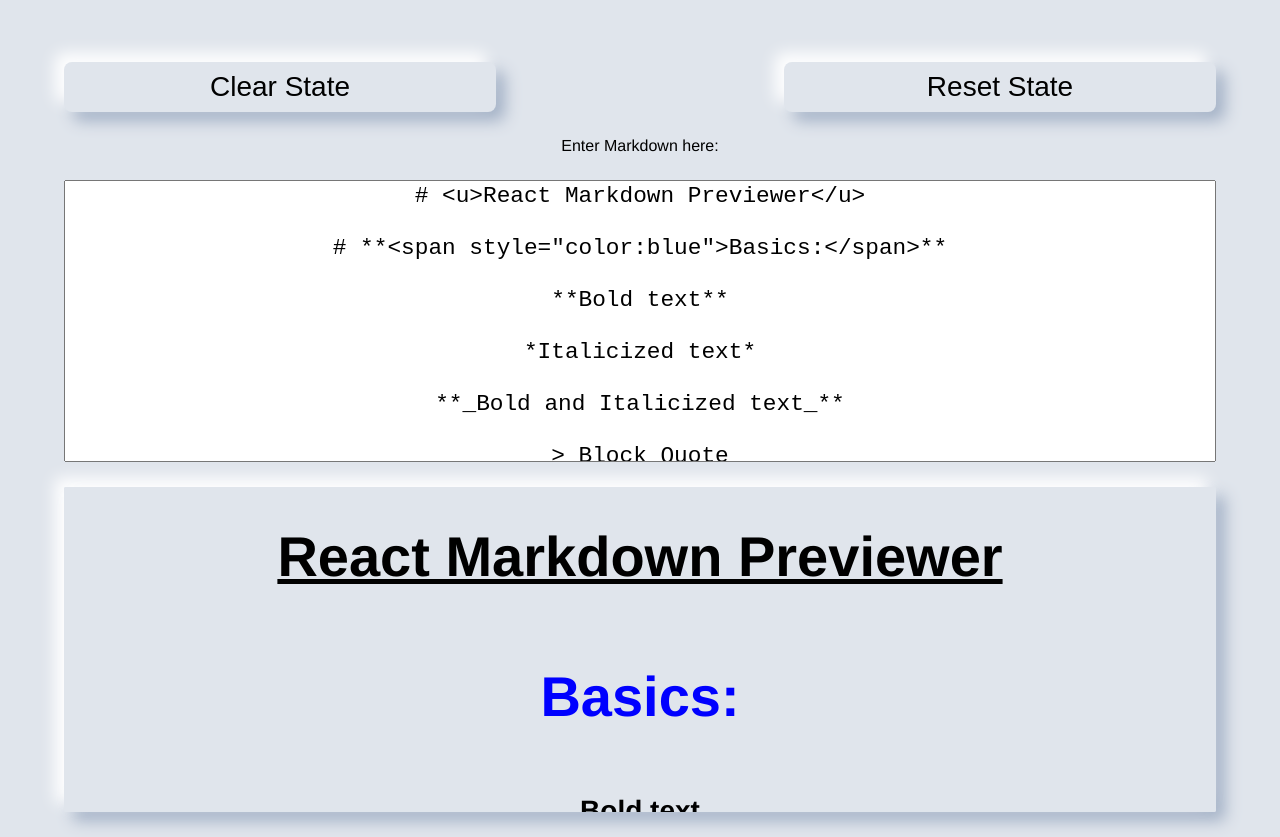
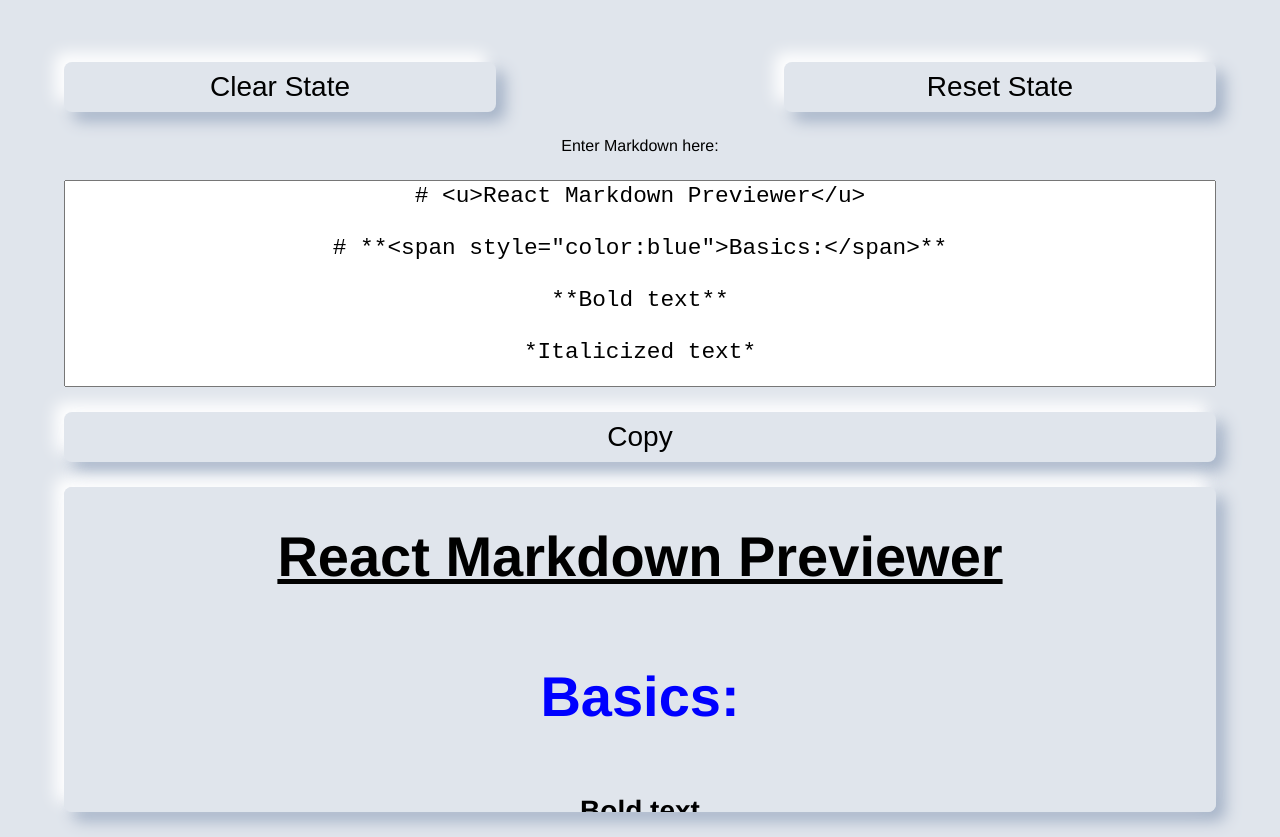
Before and after one commit to RpRoderick/react-markdown-previewer, a React app: page /#/ in a window 1280 px wide. Built offline with nearby package versions, Linux system fonts and the light colour scheme.

Commit message:
added copy button and styling

```diff
--- a/src/components/structural/buttonArea/ButtonArea.module.scss
+++ b/src/components/structural/buttonArea/ButtonArea.module.scss
@@ -34,24 +34,21 @@
       margin: 0 0 0 5%;
     }
 
+    &:hover {
+      box-shadow: $box_shadow_main_inverted;
+      transform: scale(1.1);
+    }
+
     @include breakpoint(medium) {
       min-height: 50px;
       max-height: 50px;
       font-size: $font_size_medium;
-
-      &:hover {
-        transform: scale(1.1);
-      }
     }
 
     @include breakpoint(large) {
       min-height: 50px;
       max-height: 50px;
       font-size: $font_size_large;
-
-      &:hover {
-        transform: scale(1.1);
-      }
 
       &:last-of-type {
         margin: 0 0 0 25%;
@@ -63,21 +60,9 @@
       max-height: 50px;
       font-size: $font_size_wide;
 
-      &:hover {
-        transform: scale(1.1);
-      }
-
       &:last-of-type {
         margin: 0 0 0 25%;
       }
     }
-
-    &:focus {
-      box-shadow: $box_shadow_main_inverted;
-
-      &:hover {
-        transform: none;
-      }
-    }
   }
 }
--- a/src/components/structural/markdownEditor/MarkdownEditor.jsx
+++ b/src/components/structural/markdownEditor/MarkdownEditor.jsx
@@ -53,9 +53,32 @@
     this.updateMarkdown = this.updateMarkdown.bind(this);
     this.clearMarkdown = this.clearMarkdown.bind(this);
     this.resetMarkdown = this.resetMarkdown.bind(this);
+    this.copyButton = this.copyButton.bind(this);
+    this.copyToClipBoard = this.copyToClipBoard.bind(this);
     this.state = {
       markdown: placeholder
     };
+  }
+
+  copyToClipBoard (id) {
+    document.getElementById(id).select();
+    document.execCommand("copy");
+  }
+
+  copyButton() {
+    const currentState = this.state.markdown;
+    const copied = "COPIED!";
+    const notCopied = "Not copied (Because there isn't anything there!)"
+    if (currentState.length > 0 && currentState !== copied && currentState !== notCopied) {
+      this.copyToClipBoard("textarea");
+      this.setState({
+        markdown: copied
+      })
+    } else {
+      this.setState({
+        markdown: notCopied
+      })
+    }
   }
 
   updateMarkdown(markdown) {
@@ -70,7 +93,7 @@
     });
   }
 
-    resetMarkdown() {
+  resetMarkdown() {
     this.setState({
       markdown: placeholder
     });
@@ -88,7 +111,8 @@
         <div className={styles.markdown_editor_text_area}>
           <TextArea
             updateMarkdown={this.updateMarkdown}
-            markdown={markdown} />
+            markdown={markdown}
+            copyButton={this.copyButton} />
         </div>
         <div className={styles.markdown_editor_preview_area}>
           <PreviewArea
--- a/src/components/structural/markdownEditor/MarkdownEditor.module.scss
+++ b/src/components/structural/markdownEditor/MarkdownEditor.module.scss
@@ -19,6 +19,6 @@
     margin: 1.5625rem 0;
     overflow-y: scroll;
     background-color: $color_background_main;
-    border-radius: $border_radius_main;
+    border-radius: $border_radius_button;
     box-shadow: $box_shadow_main;
 }
--- a/src/components/structural/textArea/TextArea.jsx
+++ b/src/components/structural/textArea/TextArea.jsx
@@ -5,7 +5,7 @@
 function TextArea(props) {
   return (
     <div className={styles.text_area_container}>
-      <label className={styles.textarea} htmlFor="textarea">Enter Markdown here:</label>
+      <label className={styles.textarea_label} htmlFor="textarea">Enter Markdown here:</label>
       <textarea
         id="textarea"
         className={styles.editor}
@@ -14,11 +14,15 @@
           props.updateMarkdown(e.target.value);}}>
         {props.markdown}
       </textarea>
+      <button type="button" onClick={() => props.copyButton()} className={styles.button}>
+        Copy
+      </button>
     </div>
   );
 }
 
 TextArea.propTypes = {
+  copyButton: PropTypes.func,
   markdown: PropTypes.string,
   updateMarkdown: PropTypes.func
 }
--- a/src/components/structural/textArea/TextArea.module.scss
+++ b/src/components/structural/textArea/TextArea.module.scss
@@ -7,7 +7,41 @@
   flex-direction: column;
   justify-content: center;
 
-  .textarea {
+  textarea {
+    align-content: center;
+  }
+
+  .button {
+    min-height: 50px;
+    max-height: 50px;
+    flex: 1;
+    margin: 1.5625rem 0 0;
+    font-size: $font_size_small;
+    background-color: $color_background_main;
+    border: 0;
+    border-radius: $border_radius_button;
+    outline: none;
+    box-shadow: $box_shadow_main;
+
+    &:hover {
+      box-shadow: $box_shadow_main_inverted;
+      transform: scale(1.03);
+    }
+
+    @include breakpoint(medium) {
+      font-size: $font_size_medium;
+    }
+
+    @include breakpoint(large) {
+      font-size: $font_size_large;
+    }
+
+    @include breakpoint(wide) {
+      font-size: $font_size_wide;
+    }
+  }
+
+  .textarea_label {
     margin: 0 0 1.5625rem;
     text-align: center;
   }
```
